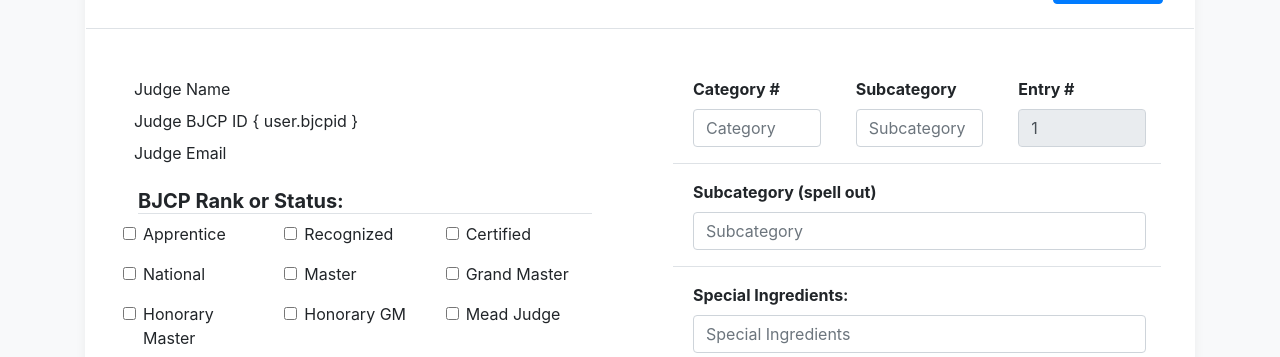
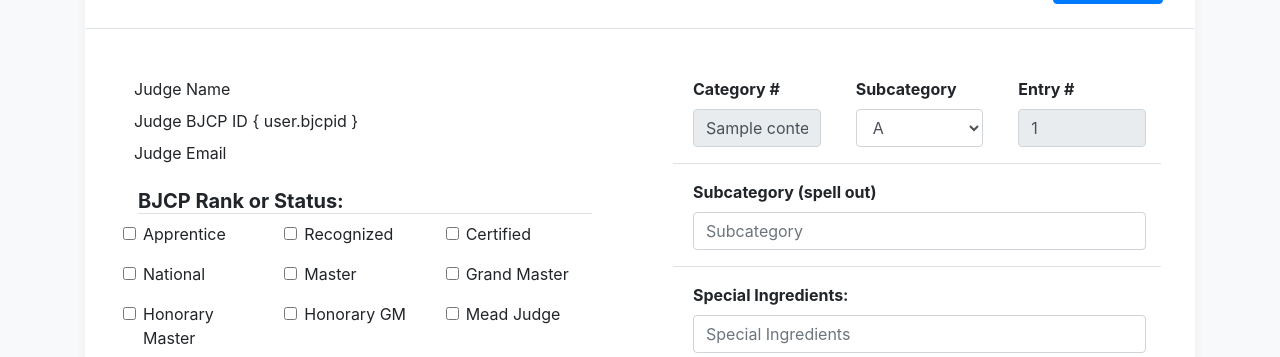
Before and after one commit to SotolitoLabs/beermasters, a Django app: template src/competitions/templates/score_sheet.html in a window 1280 px wide. Shown: the part 208-565 px from the top of the page. Run offline with Django 3.2, Linux system fonts and the light colour scheme; tables that the repository leaves empty hold one stand-in row (values such as "Sample post"); the template is opened without the code that fills it: values that come from a table or form of the project are taken from there, most other values are stand-ins (such as "Sample title", 1, 10 or a date in 2020); some libraries are stand-ins or nearby versions.

Commit message:
Fix category and subcategory fields for scoresheet template

```diff
--- a/src/competitions/templates/score_sheet.html
+++ b/src/competitions/templates/score_sheet.html
@@ -313,15 +313,23 @@
                     <!-- TODO: add category and subcategory dropdown -->
                     <div class="form-check col">
 	                    <label for="category" class="font-weight-bold">Category #</label>
-                        <input class="form-control" name="category" type="text" placeholder="Category">
+                        <input class="form-control" name="category" type="text" value="{{ table.category }}" readonly>
                     </div>
                     <div class="form-check col">
 	                    <label for="subcategory" class="font-weight-bold">Subcategory</label>
-                        <input class="form-control" name="subcategory" type="text" placeholder="Subcategory">
+                        <select class="form-control" id="subcategory" name="subcategory">
+                            <option>A</option>
+                            <option>B</option>
+                            <option>C</option>
+                            <option>D</option>
+                            <option>E</option>
+                            <option>F</option>
+                        </select>
+
                     </div>
                     <div class="form-check col">
 	                    <label for="entry" class="font-weight-bold">Entry #</label>
-                        <input class="form-control" name="entry" type="text" value="{{ table_item.id }}" placeholder="Entry" readonly>
+                        <input class="form-control" name="entry" type="text" value="{{ table_item.id }}" readonly>
                     </div>
                 </div>
 	            <div class="form-group row border-bottom border-gray pb-3">
```
